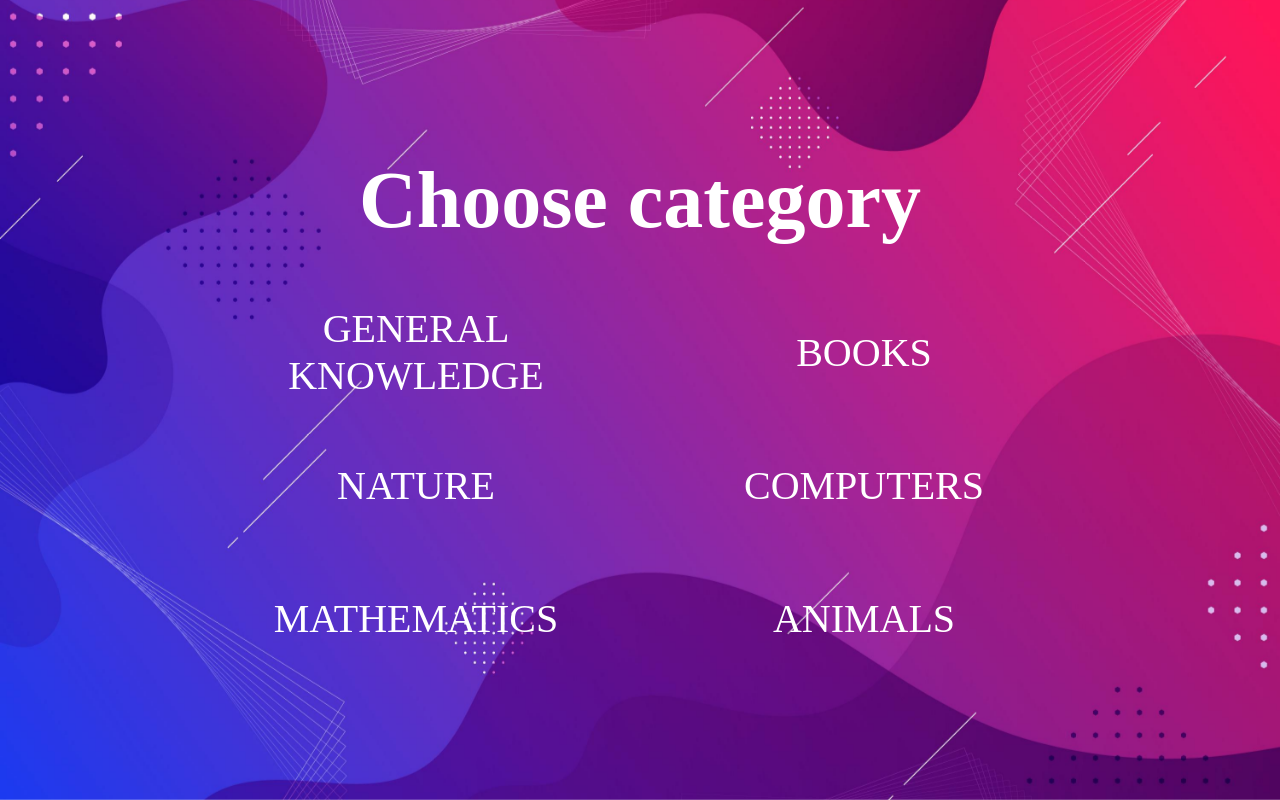
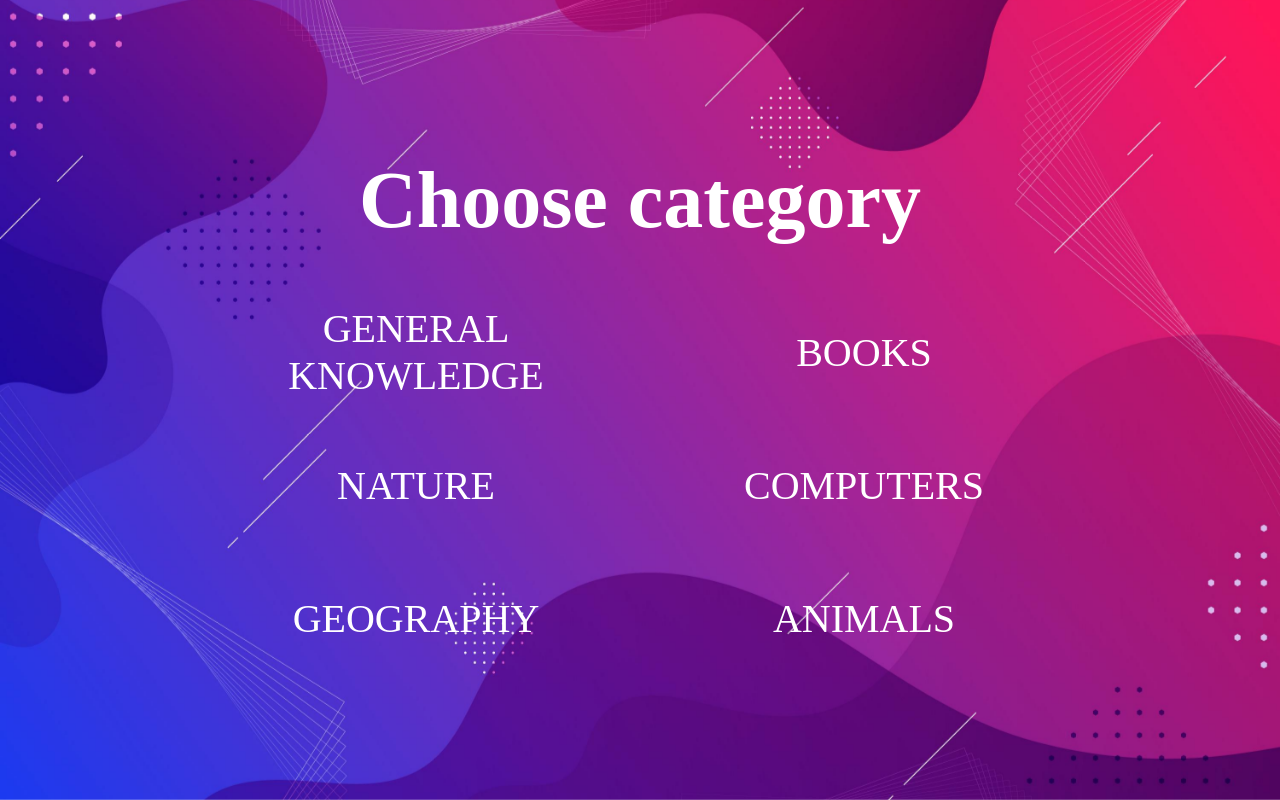
Before and after one commit to Izabela2106/JavaScript_Trivia_Quiz, a website: page categories.html in a window 1280 px wide. Drawn offline with Linux system fonts and the light colour scheme.

Commit message:
Update categories.html

```diff
--- a/categories.html
+++ b/categories.html
@@ -14,7 +14,7 @@
            <div class="books" catNumber=10 color="transparent"  >Books</div>
            <div class="nature" catNumber=17 color="transparent" >Nature</div>
            <div class="computers" catNumber=18 color="transparent" >Computers</div>
-           <div class="geography" catNumber=22 color="transparent" >Mathematics</div>
+           <div class="geography" catNumber=22 color="transparent" >Geography</div>
            <div class="animals" catNumber=27 color="transparent" >Animals</div>
 
 
```
